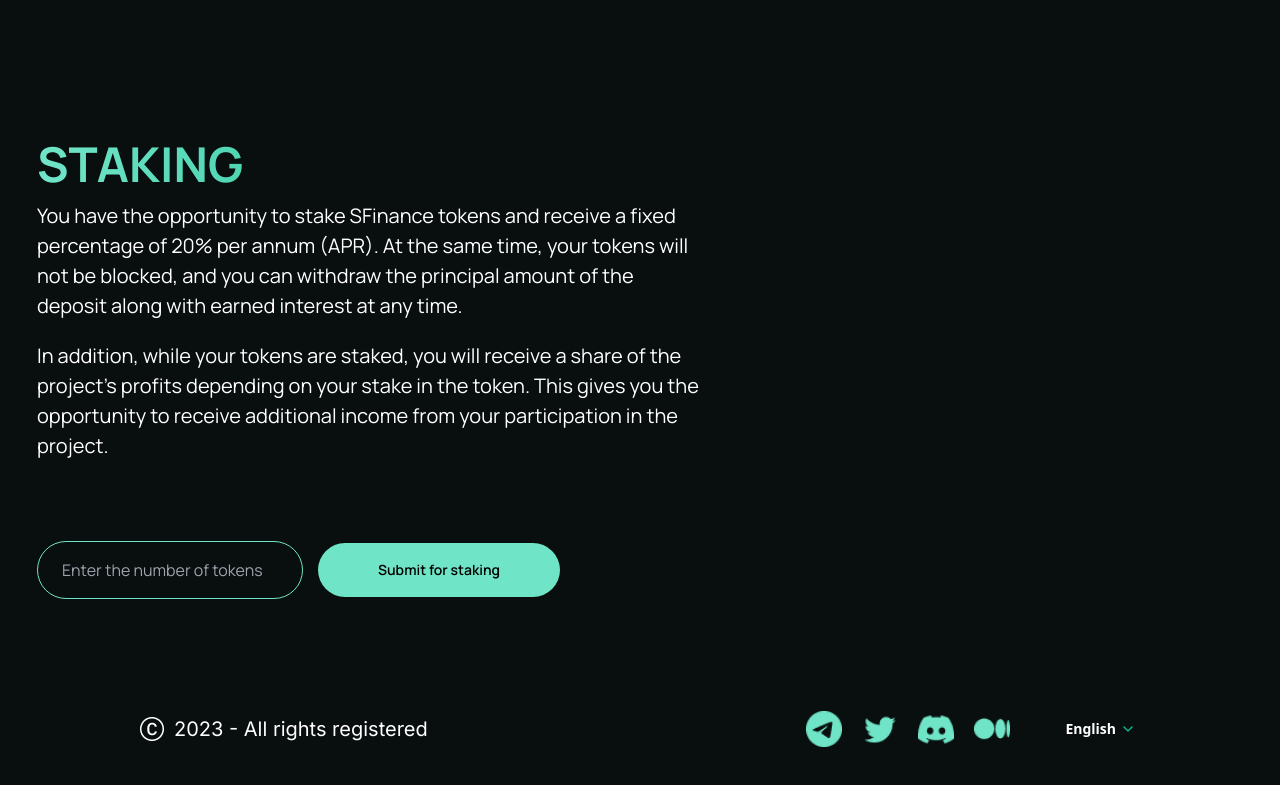
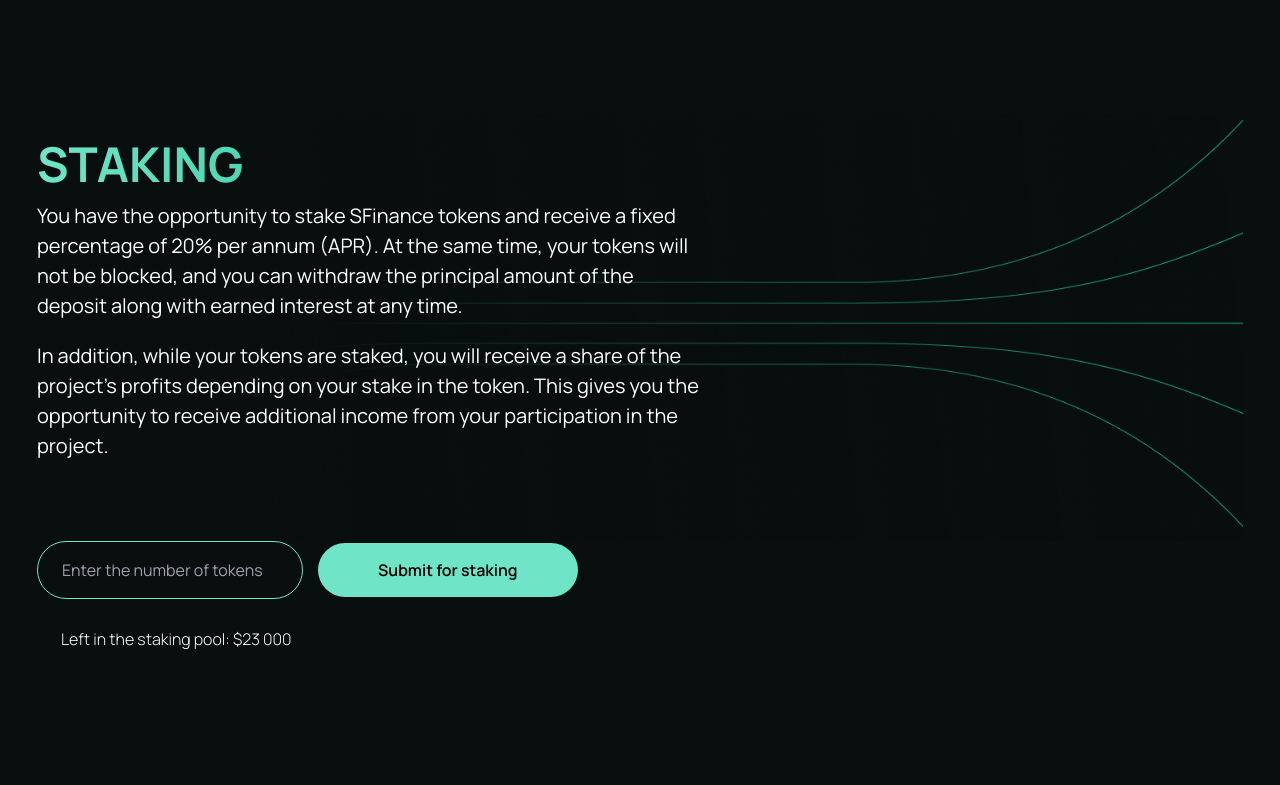
Before and after one commit to DevTeaLeaf/straightFinance, a React (Vite) app: page / in a window 1280 px wide. Shown: the part 5106-5891 px from the top of the page. Before the commit the page ends 5865 px from the top, so only its background shows below. Built offline with nearby package versions, Linux system fonts and the light colour scheme.

Commit message:
stacking img

```diff
--- a/src/App.tsx
+++ b/src/App.tsx
@@ -20,6 +20,7 @@
   usdt,
   walletconnect,
   bsc,
+  stackingBg,
 } from "#assets/img";
 
 const App = ({ t }: { t: TFunction }) => {
@@ -360,7 +361,7 @@
               })}
             </div>
           </div>
-          <div className="text-white">
+          <div className="text-white relative">
             <div>
               <h1 className="textGradient text-[20px] leading-[21px] md:text-[48px] md:leading-[51px] font-bold uppercase mb-3">
                 {t("stacking")}
@@ -376,13 +377,22 @@
                   placeholder={t("input_tokens")}
                 />
                 <button className="bg-[#6FE4C6] rounded-[87px]">
-                  <p className="text-[#000] px-[60px] py-[15px] text-[14px] font-semibold leading-6">
+                  <p className="text-[#000] px-[60px] py-[15px] text-[16px] font-semibold leading-6">
                     {t("in_stacking")}
                   </p>
                 </button>
               </div>
+              <p className="mt-8 ml-6 font-light text-[16px] leading-[17px]">
+                {t("in_pools")}: $23 000
+              </p>
             </div>
+            <img
+              className="absolute top-[-5%] z-[-1]"
+              src={stackingBg}
+              alt="Stacking background"
+            />
           </div>
+          <div className="mt-[160px]"></div>
         </div>
         <Footer />
       </div>
```
